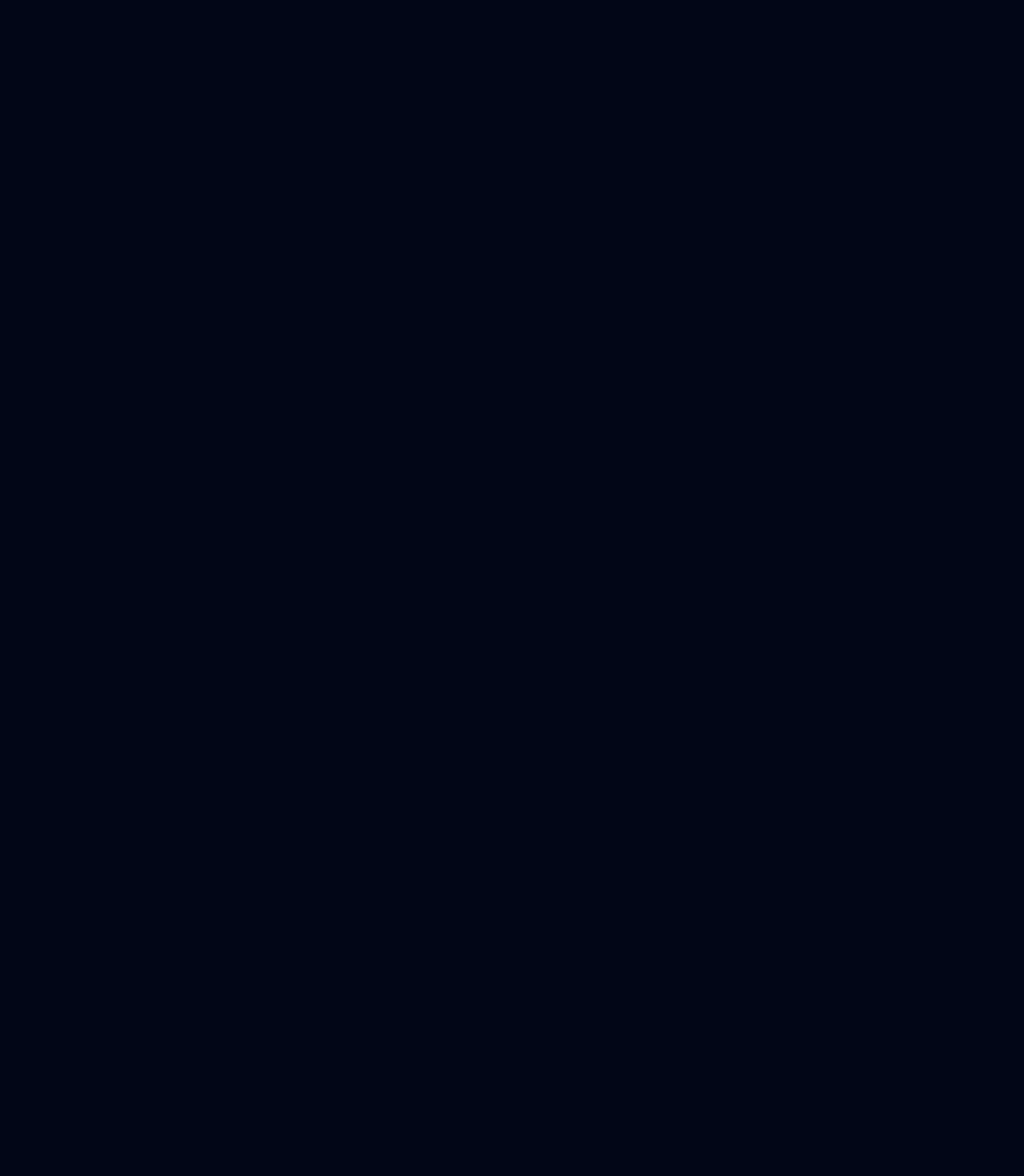
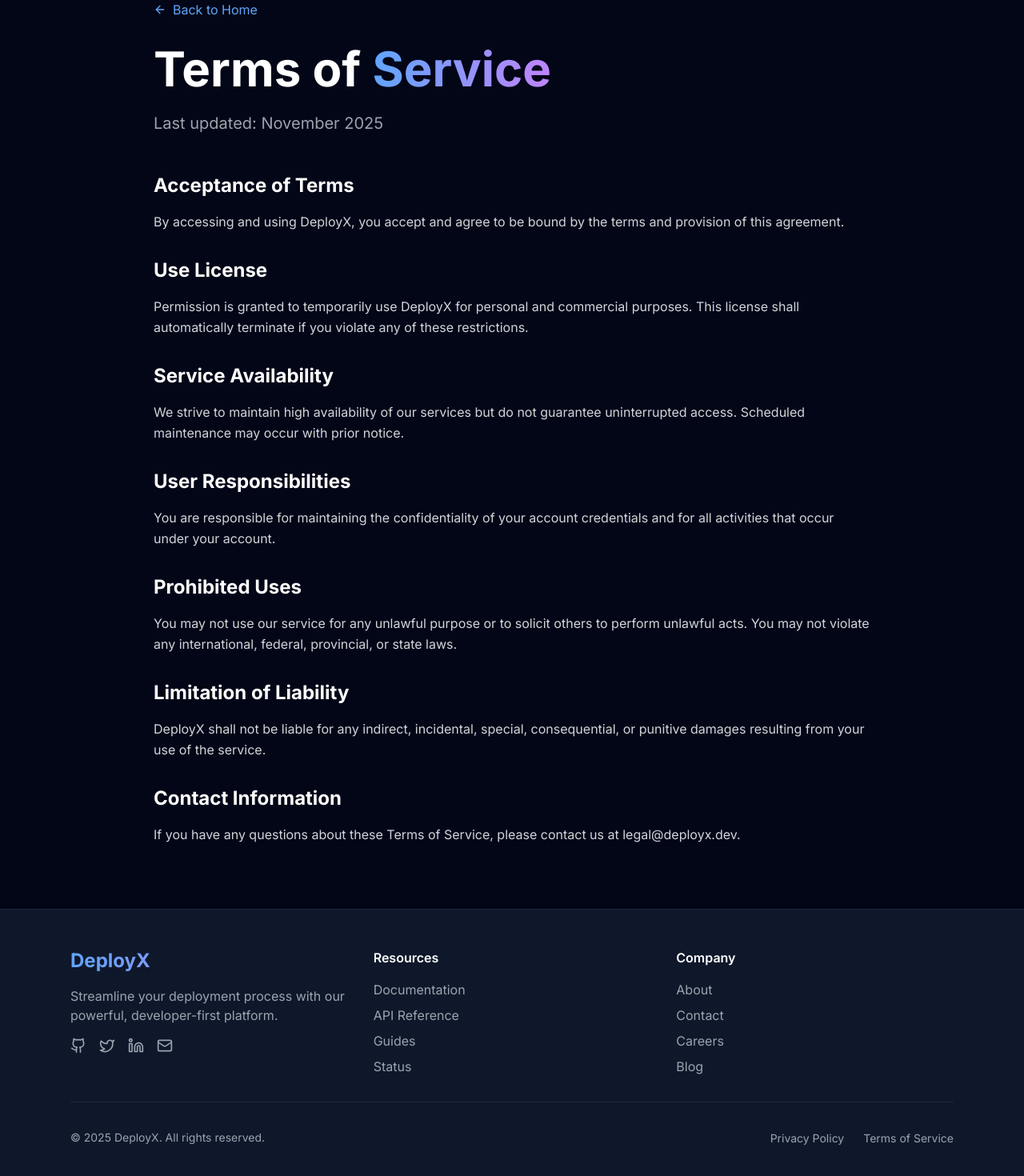
Before and after one commit to Adelodunpeter25/deployx-frontend, a React (Vite) app: page /terms in a window 1280 px wide. Before the commit this address had no page. Shown: the part 128-1598 px from the top of the page at 80% size. Before the commit the page ends 800 px from the top, so only its background shows below. Built offline with nearby package versions, Linux system fonts and the light colour scheme.

Commit message:
feat: created privacy ploicy and terms of service pages

```diff
--- a/src/App.tsx
+++ b/src/App.tsx
@@ -4,6 +4,8 @@ import About from './pages/About'
 import Contact from './pages/Contact'
 import Blog from './pages/Blog'
 import BlogPost from './pages/BlogPost'
+import Privacy from './pages/Privacy'
+import Terms from './pages/Terms'
 
 function App() {
   return (
@@ -14,6 +16,8 @@ function App() {
         <Route path="/contact" element={<Contact />} />
         <Route path="/blog" element={<Blog />} />
         <Route path="/blog/:id" element={<BlogPost />} />
+        <Route path="/privacy" element={<Privacy />} />
+        <Route path="/terms" element={<Terms />} />
       </Routes>
     </Router>
   )
--- a/src/components/Footer.tsx
+++ b/src/components/Footer.tsx
@@ -143,13 +143,15 @@ export default function Footer() {
           viewport={{ once: true }}
         >
           <p className="text-gray-400 text-sm">
-            © 2024 DeployX. All rights reserved.
+            © 2025 DeployX. All rights reserved.
           </p>
           <div className="flex space-x-6 mt-4 md:mt-0">
-            {['Privacy Policy', 'Terms of Service', 'Cookie Policy'].map((item, index) => (
-              <motion.a
-                key={item}
-                href="#"
+            {[
+              { name: 'Privacy Policy', path: '/privacy' },
+              { name: 'Terms of Service', path: '/terms' }
+            ].map((item, index) => (
+              <Link key={item.name} to={item.path}>
+                <motion.span
                   className="text-gray-400 hover:text-white transition-colors text-sm"
                   initial={{ opacity: 0, y: 10 }}
                   whileInView={{ opacity: 1, y: 0 }}
@@ -157,8 +159,9 @@ export default function Footer() {
                   whileHover={{ y: -2 }}
                   viewport={{ once: true }}
                 >
-                {item}
-              </motion.a>
+                  {item.name}
+                </motion.span>
+              </Link>
             ))}
           </div>
         </motion.div>
--- a/src/components/Hero.tsx
+++ b/src/components/Hero.tsx
@@ -1,4 +1,4 @@
-import { ArrowRight, Play } from 'lucide-react'
+import { ArrowRight } from 'lucide-react'
 import { motion } from 'framer-motion'
 
 export default function Hero() {
@@ -59,28 +59,22 @@ export default function Hero() {
         </motion.p>
 
         <motion.div
-          className="flex flex-col sm:flex-row gap-4 justify-center items-center"
+          className="flex justify-center items-center"
           initial={{ opacity: 0, y: 30 }}
           animate={{ opacity: 1, y: 0 }}
           transition={{ duration: 0.8, delay: 0.6 }}
         >
-          <motion.button
-            className="btn-primary flex items-center gap-2 group"
+          <motion.a
+            href="https://pypi.org/project/deployx/"
+            target="_blank"
+            rel="noopener noreferrer"
+            className="btn-primary flex items-center gap-3 text-lg px-8 py-4 group"
             whileHover={{ scale: 1.05 }}
             whileTap={{ scale: 0.95 }}
           >
             Get Started
-            <ArrowRight className="w-4 h-4 group-hover:translate-x-1 transition-transform" />
-          </motion.button>
-
-          <motion.button
-            className="btn-secondary flex items-center gap-2"
-            whileHover={{ scale: 1.05 }}
-            whileTap={{ scale: 0.95 }}
-          >
-            <Play className="w-4 h-4" />
-            Watch Demo
-          </motion.button>
+            <ArrowRight className="w-5 h-5 group-hover:translate-x-1 transition-transform" />
+          </motion.a>
         </motion.div>
 
 
--- /dev/null
+++ b/src/pages/Privacy.tsx
@@ -0,0 +1,93 @@
+import { motion } from 'framer-motion'
+import { ArrowLeft } from 'lucide-react'
+import { Link } from 'react-router-dom'
+import { useEffect } from 'react'
+import Header from '../components/Header'
+import Footer from '../components/Footer'
+
+export default function Privacy() {
+  useEffect(() => {
+    window.scrollTo(0, 0)
+  }, [])
+
+  return (
+    <div className="min-h-screen bg-dark-950">
+      <Header />
+
+      <div className="pt-32 pb-16 px-6">
+        <div className="max-w-4xl mx-auto">
+          <Link
+            to="/"
+            className="inline-flex items-center gap-2 text-primary-400 hover:text-primary-300 mb-8 transition-colors"
+          >
+            <ArrowLeft className="w-4 h-4" />
+            Back to Home
+          </Link>
+
+          <motion.h1
+            className="text-5xl md:text-6xl font-bold mb-6"
+            initial={{ opacity: 0, y: 30 }}
+            animate={{ opacity: 1, y: 0 }}
+            transition={{ duration: 0.5 }}
+          >
+            Privacy <span className="gradient-text">Policy</span>
+          </motion.h1>
+
+          <motion.p
+            className="text-xl text-gray-400 mb-12"
+            initial={{ opacity: 0, y: 30 }}
+            animate={{ opacity: 1, y: 0 }}
+            transition={{ duration: 0.5, delay: 0.2 }}
+          >
+            Last updated: November 2025
+          </motion.p>
+
+          <motion.div
+            className="prose prose-lg max-w-none text-gray-300"
+            initial={{ opacity: 0, y: 30 }}
+            animate={{ opacity: 1, y: 0 }}
+            transition={{ duration: 0.5, delay: 0.4 }}
+          >
+            <h2>Information We Collect</h2>
+            <p>
+              We collect information you provide directly to us, such as when you create an account,
+              use our services, or contact us for support.
+            </p>
+
+            <h2>How We Use Your Information</h2>
+            <p>
+              We use the information we collect to provide, maintain, and improve our services,
+              process transactions, and communicate with you.
+            </p>
+
+            <h2>Information Sharing</h2>
+            <p>
+              We do not sell, trade, or otherwise transfer your personal information to third parties
+              without your consent, except as described in this policy.
+            </p>
+
+            <h2>Data Security</h2>
+            <p>
+              We implement appropriate security measures to protect your personal information against
+              unauthorized access, alteration, disclosure, or destruction.
+            </p>
+
+            <h2>Your Rights</h2>
+            <p>
+              You have the right to access, update, or delete your personal information.
+              You may also opt out of certain communications from us.
+            </p>
+
+            <h2>Contact Us</h2>
+            <p>
+              If you have any questions about this Privacy Policy, please contact us at
+              privacy@deployx.dev.
+            </p>
+          </motion.div>
+        </div>
+      </div>
+
+      <Footer />
+    </div>
+  )
+}
--- /dev/null
+++ b/src/pages/Terms.tsx
@@ -0,0 +1,99 @@
+import { motion } from 'framer-motion'
+import { ArrowLeft } from 'lucide-react'
+import { Link } from 'react-router-dom'
+import { useEffect } from 'react'
+import Header from '../components/Header'
+import Footer from '../components/Footer'
+
+export default function Terms() {
+  useEffect(() => {
+    window.scrollTo(0, 0)
+  }, [])
+
+  return (
+    <div className="min-h-screen bg-dark-950">
+      <Header />
+
+      <div className="pt-32 pb-16 px-6">
+        <div className="max-w-4xl mx-auto">
+          <Link
+            to="/"
+            className="inline-flex items-center gap-2 text-primary-400 hover:text-primary-300 mb-8 transition-colors"
+          >
+            <ArrowLeft className="w-4 h-4" />
+            Back to Home
+          </Link>
+
+          <motion.h1
+            className="text-5xl md:text-6xl font-bold mb-6"
+            initial={{ opacity: 0, y: 30 }}
+            animate={{ opacity: 1, y: 0 }}
+            transition={{ duration: 0.5 }}
+          >
+            Terms of <span className="gradient-text">Service</span>
+          </motion.h1>
+
+          <motion.p
+            className="text-xl text-gray-400 mb-12"
+            initial={{ opacity: 0, y: 30 }}
+            animate={{ opacity: 1, y: 0 }}
+            transition={{ duration: 0.5, delay: 0.2 }}
+          >
+            Last updated: November 2025
+          </motion.p>
+
+          <motion.div
+            className="prose prose-lg max-w-none text-gray-300"
+            initial={{ opacity: 0, y: 30 }}
+            animate={{ opacity: 1, y: 0 }}
+            transition={{ duration: 0.5, delay: 0.4 }}
+          >
+            <h2>Acceptance of Terms</h2>
+            <p>
+              By accessing and using DeployX, you accept and agree to be bound by the terms
+              and provision of this agreement.
+            </p>
+
+            <h2>Use License</h2>
+            <p>
+              Permission is granted to temporarily use DeployX for personal and commercial purposes.
+              This license shall automatically terminate if you violate any of these restrictions.
+            </p>
+
+            <h2>Service Availability</h2>
+            <p>
+              We strive to maintain high availability of our services but do not guarantee
+              uninterrupted access. Scheduled maintenance may occur with prior notice.
+            </p>
+
+            <h2>User Responsibilities</h2>
+            <p>
+              You are responsible for maintaining the confidentiality of your account credentials
+              and for all activities that occur under your account.
+            </p>
+
+            <h2>Prohibited Uses</h2>
+            <p>
+              You may not use our service for any unlawful purpose or to solicit others to perform
+              unlawful acts. You may not violate any international, federal, provincial, or state laws.
+            </p>
+
+            <h2>Limitation of Liability</h2>
+            <p>
+              DeployX shall not be liable for any indirect, incidental, special, consequential,
+              or punitive damages resulting from your use of the service.
+            </p>
+
+            <h2>Contact Information</h2>
+            <p>
+              If you have any questions about these Terms of Service, please contact us at
+              legal@deployx.dev.
+            </p>
+          </motion.div>
+        </div>
+      </div>
+
+      <Footer />
+    </div>
+  )
+}
```
Lines whose indentation alone changed are shown as unchanged.
